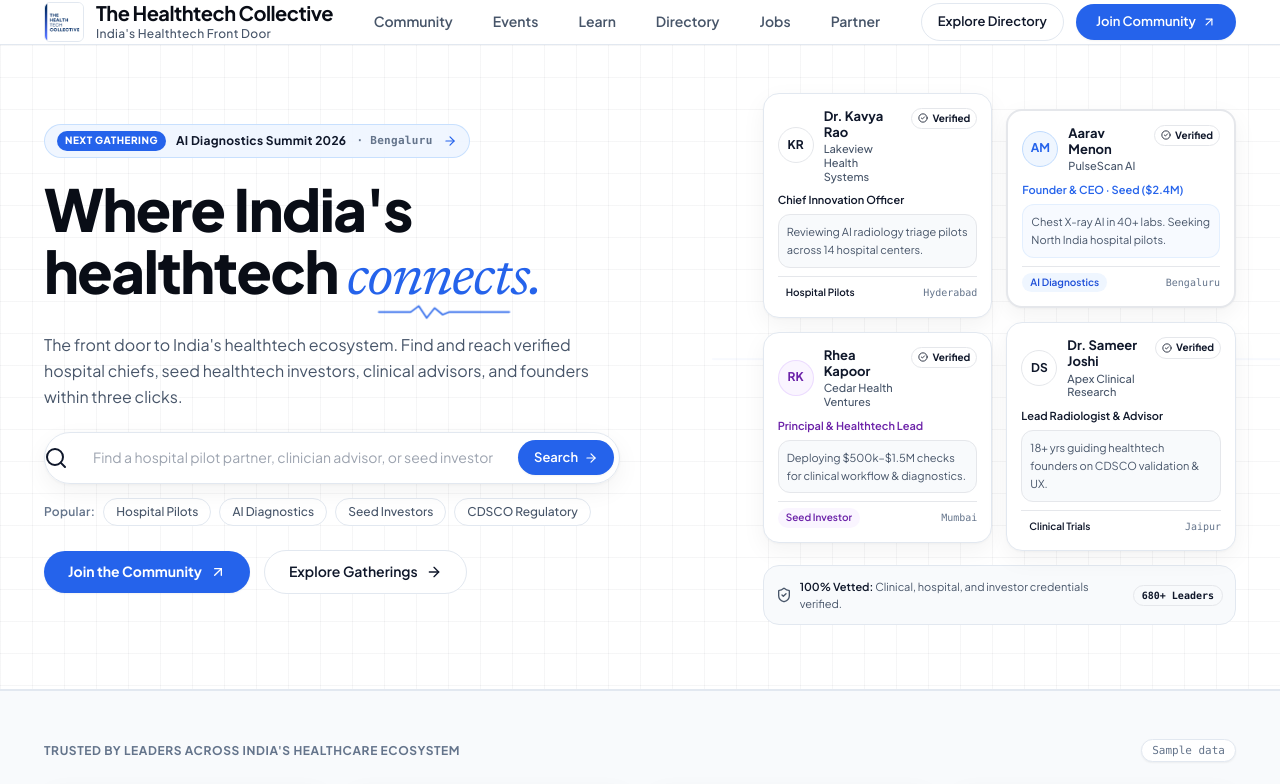
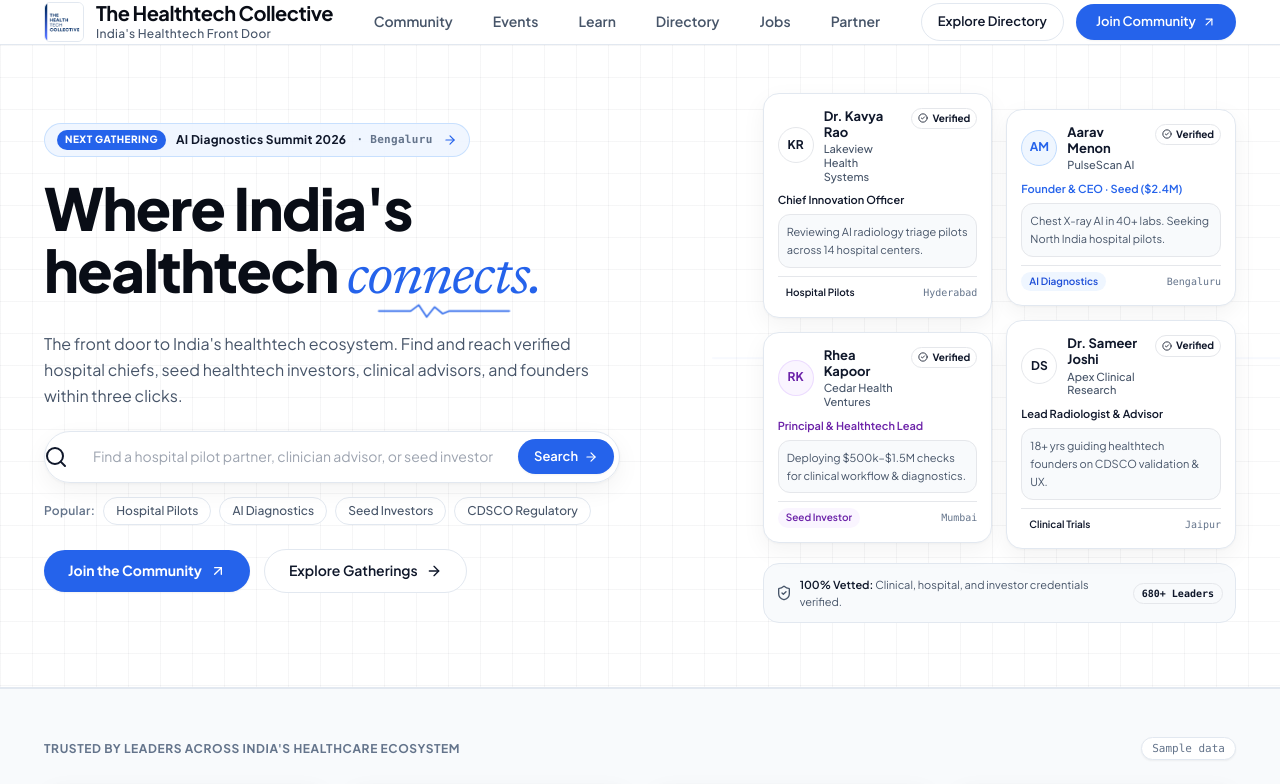
Before and after one commit to harshmakhija24/THC-WEBSITE-REBUILD, a Next.js app: page / in a window 1280 px wide. Shown: the top 784 px of the page. Built offline with nearby package versions, Linux system fonts and the light colour scheme.

Commit message:
fix: remove blue border and synchronize hover styles across all hero cards

```diff
--- a/components/HeroCollage.tsx
+++ b/components/HeroCollage.tsx
@@ -27,7 +27,7 @@
           {/* Column 1: Hospital Lead + Investor */}
           <div className="space-y-3.5">
             {/* Card 1: Dr. Kavya Rao (Hospital / Operator) */}
-            <div className="bg-white rounded-card border border-border-subtle p-3.5 shadow-card hover:shadow-elevated hover:border-emerald-300 hover:-translate-y-0.5 transition-all duration-normal group">
+            <div className="bg-white rounded-card border border-border-subtle p-3.5 shadow-card hover:shadow-elevated hover:border-slate-300 hover:-translate-y-0.5 transition-all duration-normal group">
               <div className="flex items-start justify-between gap-2 mb-2">
                 <div className="flex items-center gap-2.5 min-w-0">
                   <div className="w-9 h-9 rounded-full bg-emerald-50 border border-emerald-200/80 flex items-center justify-center font-sans font-bold text-emerald-800 text-[12px] shrink-0 shadow-xs">
@@ -65,7 +65,7 @@
             </div>
 
             {/* Card 3: Rhea Kapoor (Investor) */}
-            <div className="bg-white rounded-card border border-border-subtle p-3.5 shadow-card hover:shadow-elevated hover:border-purple-300 hover:-translate-y-0.5 transition-all duration-normal group">
+            <div className="bg-white rounded-card border border-border-subtle p-3.5 shadow-card hover:shadow-elevated hover:border-slate-300 hover:-translate-y-0.5 transition-all duration-normal group">
               <div className="flex items-start justify-between gap-2 mb-2">
                 <div className="flex items-center gap-2.5 min-w-0">
                   <div className="w-9 h-9 rounded-full bg-purple-50 border border-purple-200/80 flex items-center justify-center font-sans font-bold text-purple-800 text-[12px] shrink-0 shadow-xs">
@@ -105,8 +105,8 @@
 
           {/* Column 2: Founder + Clinician (Offset by 16px on desktop) */}
           <div className="space-y-3.5 sm:pt-4">
-            {/* Card 2: Aarav Menon (Founder - Accent Highlighted) */}
-            <div className="bg-white rounded-card border-2 border-cobalt/40 p-3.5 shadow-card hover:shadow-elevated hover:border-cobalt hover:-translate-y-0.5 transition-all duration-normal group">
+            {/* Card 2: Aarav Menon (Founder) */}
+            <div className="bg-white rounded-card border border-border-subtle p-3.5 shadow-card hover:shadow-elevated hover:border-slate-300 hover:-translate-y-0.5 transition-all duration-normal group">
               <div className="flex items-start justify-between gap-2 mb-2">
                 <div className="flex items-center gap-2.5 min-w-0">
                   <div className="w-9 h-9 rounded-full bg-blue-50 border border-blue-200 flex items-center justify-center font-sans font-bold text-cobalt text-[12px] shrink-0 shadow-xs">
@@ -131,7 +131,7 @@
                 Founder & CEO · Seed ($2.4M)
               </div>
 
-              <p className="text-[11px] text-text-secondary bg-blue-50/50 p-2 rounded-input border border-blue-100/70 mb-2 leading-relaxed">
+              <p className="text-[11px] text-text-secondary bg-canvas-subtle p-2 rounded-input border border-border-subtle/70 mb-2 leading-relaxed">
                 Chest X-ray AI in 40+ labs. Seeking North India hospital pilots.
               </p>
 
@@ -144,7 +144,7 @@
             </div>
 
             {/* Card 4: Dr. Sameer Joshi (Clinician / Radiologist) */}
-            <div className="bg-white rounded-card border border-border-subtle p-3.5 shadow-card hover:shadow-elevated hover:border-cyan-300 hover:-translate-y-0.5 transition-all duration-normal group">
+            <div className="bg-white rounded-card border border-border-subtle p-3.5 shadow-card hover:shadow-elevated hover:border-slate-300 hover:-translate-y-0.5 transition-all duration-normal group">
               <div className="flex items-start justify-between gap-2 mb-2">
                 <div className="flex items-center gap-2.5 min-w-0">
                   <div className="w-9 h-9 rounded-full bg-cyan-50 border border-cyan-200/80 flex items-center justify-center font-sans font-bold text-cyan-800 text-[12px] shrink-0 shadow-xs">
```
